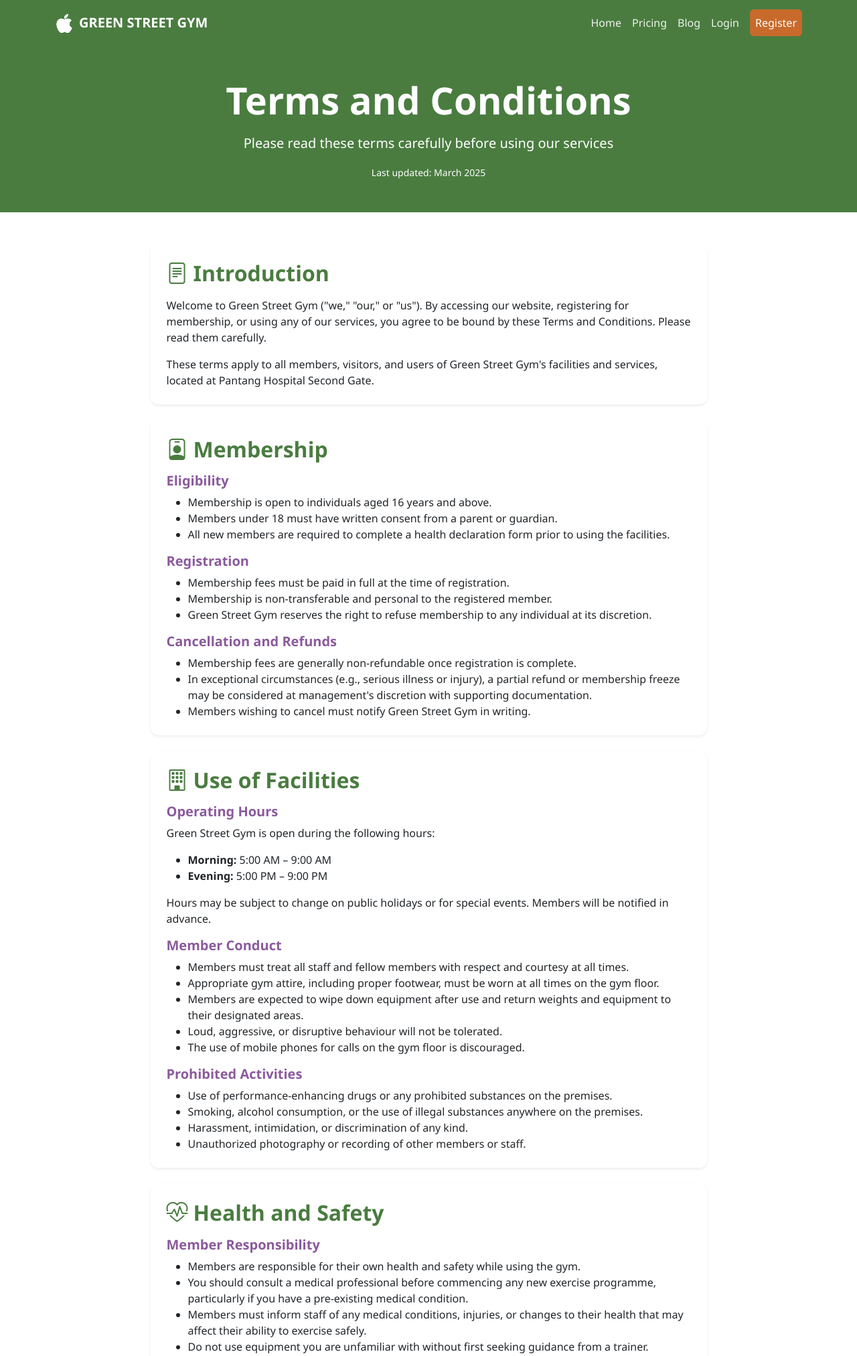
After one commit to kennedy-ak/gym, a Django app: page /terms/ in a window 1280 px wide. The commit adds this page. Shown: the top 2025 px of the page at 67% size. Run offline with Django 5.2, Linux system fonts and the light colour scheme.

Commit message:
Add Terms and Conditions page
- Create templates/terms.html with full T&C content
- Add TermsView class in gym/views.py
- Add /terms/ URL route in gym/urls.py
- Add Terms and Conditions link in footer (base.html)

Co-authored-by: kennedy-ak <kennedy-ak@users.noreply.github.com>

```diff
--- a/gym/urls.py
+++ b/gym/urls.py
@@ -18,12 +18,13 @@ from django.contrib import admin
 from django.urls import path, include
 from django.conf import settings
 from django.conf.urls.static import static
-from .views import HomeView, PricingView
+from .views import HomeView, PricingView, TermsView
 
 urlpatterns = [
     path('admin/', admin.site.urls),
     path('', HomeView.as_view(), name='home'),
     path('pricing/', PricingView.as_view(), name='pricing'),
+    path('terms/', TermsView.as_view(), name='terms'),
     path('accounts/', include('accounts.urls')),
     path('dashboard/', include('dashboard.urls')),
     path('blog/', include('blog.urls')),
--- a/gym/views.py
+++ b/gym/views.py
@@ -20,3 +20,8 @@ class PricingView(TemplateView):
         if request.user.is_authenticated:
             return redirect('dashboard:home')
         return super().get(request, *args, **kwargs)
+
+
+class TermsView(TemplateView):
+    """Terms and Conditions page view"""
+    template_name = 'terms.html'
--- a/templates/base.html
+++ b/templates/base.html
@@ -113,7 +113,8 @@
             </div>
             <hr class="border-secondary">
             <div class="text-center">
-                <p class="mb-0 text-white-50">&copy; 2025 Green Street Gym. All rights reserved.</p>
+                <p class="mb-1 text-white-50">&copy; 2025 Green Street Gym. All rights reserved.</p>
+                <p class="mb-0"><a href="{% url 'terms' %}" class="text-white-50 text-decoration-none small">Terms and Conditions</a></p>
             </div>
         </div>
     </footer>
--- /dev/null
+++ b/templates/terms.html
@@ -0,0 +1,185 @@
+{% extends 'base.html' %}
+{% load static %}
+
+{% block title %}Terms and Conditions - Green Street Gym{% endblock %}
+
+{% block content %}
+<!-- Page Header -->
+<section class="bg-gym-green text-white py-5">
+    <div class="container text-center">
+        <h1 class="display-4 fw-bold mb-3">Terms and Conditions</h1>
+        <p class="lead">Please read these terms carefully before using our services</p>
+        <p class="mb-0"><small>Last updated: March 2025</small></p>
+    </div>
+</section>
+
+<!-- Terms Content -->
+<section class="py-5">
+    <div class="container">
+        <div class="row justify-content-center">
+            <div class="col-lg-9">
+
+                <!-- Introduction -->
+                <div class="card border-0 shadow-sm mb-4">
+                    <div class="card-body p-4">
+                        <h2 class="text-gym-green fw-bold mb-3"><i class="bi bi-file-text me-2"></i>Introduction</h2>
+                        <p>Welcome to Green Street Gym ("we," "our," or "us"). By accessing our website, registering for membership, or using any of our services, you agree to be bound by these Terms and Conditions. Please read them carefully.</p>
+                        <p class="mb-0">These terms apply to all members, visitors, and users of Green Street Gym's facilities and services, located at Pantang Hospital Second Gate.</p>
+                    </div>
+                </div>
+
+                <!-- Membership -->
+                <div class="card border-0 shadow-sm mb-4">
+                    <div class="card-body p-4">
+                        <h2 class="text-gym-green fw-bold mb-3"><i class="bi bi-person-badge me-2"></i>Membership</h2>
+
+                        <h5 class="fw-bold text-gym-purple mb-2">Eligibility</h5>
+                        <ul class="mb-3">
+                            <li>Membership is open to individuals aged 16 years and above.</li>
+                            <li>Members under 18 must have written consent from a parent or guardian.</li>
+                            <li>All new members are required to complete a health declaration form prior to using the facilities.</li>
+                        </ul>
+
+                        <h5 class="fw-bold text-gym-purple mb-2">Registration</h5>
+                        <ul class="mb-3">
+                            <li>Membership fees must be paid in full at the time of registration.</li>
+                            <li>Membership is non-transferable and personal to the registered member.</li>
+                            <li>Green Street Gym reserves the right to refuse membership to any individual at its discretion.</li>
+                        </ul>
+
+                        <h5 class="fw-bold text-gym-purple mb-2">Cancellation and Refunds</h5>
+                        <ul class="mb-0">
+                            <li>Membership fees are generally non-refundable once registration is complete.</li>
+                            <li>In exceptional circumstances (e.g., serious illness or injury), a partial refund or membership freeze may be considered at management's discretion with supporting documentation.</li>
+                            <li>Members wishing to cancel must notify Green Street Gym in writing.</li>
+                        </ul>
+                    </div>
+                </div>
+
+                <!-- Use of Facilities -->
+                <div class="card border-0 shadow-sm mb-4">
+                    <div class="card-body p-4">
+                        <h2 class="text-gym-green fw-bold mb-3"><i class="bi bi-building me-2"></i>Use of Facilities</h2>
+
+                        <h5 class="fw-bold text-gym-purple mb-2">Operating Hours</h5>
+                        <p>Green Street Gym is open during the following hours:</p>
+                        <ul class="mb-3">
+                            <li><strong>Morning:</strong> 5:00 AM – 9:00 AM</li>
+                            <li><strong>Evening:</strong> 5:00 PM – 9:00 PM</li>
+                        </ul>
+                        <p class="mb-3">Hours may be subject to change on public holidays or for special events. Members will be notified in advance.</p>
+
+                        <h5 class="fw-bold text-gym-purple mb-2">Member Conduct</h5>
+                        <ul class="mb-3">
+                            <li>Members must treat all staff and fellow members with respect and courtesy at all times.</li>
+                            <li>Appropriate gym attire, including proper footwear, must be worn at all times on the gym floor.</li>
+                            <li>Members are expected to wipe down equipment after use and return weights and equipment to their designated areas.</li>
+                            <li>Loud, aggressive, or disruptive behaviour will not be tolerated.</li>
+                            <li>The use of mobile phones for calls on the gym floor is discouraged.</li>
+                        </ul>
+
+                        <h5 class="fw-bold text-gym-purple mb-2">Prohibited Activities</h5>
+                        <ul class="mb-0">
+                            <li>Use of performance-enhancing drugs or any prohibited substances on the premises.</li>
+                            <li>Smoking, alcohol consumption, or the use of illegal substances anywhere on the premises.</li>
+                            <li>Harassment, intimidation, or discrimination of any kind.</li>
+                            <li>Unauthorized photography or recording of other members or staff.</li>
+                        </ul>
+                    </div>
+                </div>
+
+                <!-- Health and Safety -->
+                <div class="card border-0 shadow-sm mb-4">
+                    <div class="card-body p-4">
+                        <h2 class="text-gym-green fw-bold mb-3"><i class="bi bi-heart-pulse me-2"></i>Health and Safety</h2>
+
+                        <h5 class="fw-bold text-gym-purple mb-2">Member Responsibility</h5>
+                        <ul class="mb-3">
+                            <li>Members are responsible for their own health and safety while using the gym.</li>
+                            <li>You should consult a medical professional before commencing any new exercise programme, particularly if you have a pre-existing medical condition.</li>
+                            <li>Members must inform staff of any medical conditions, injuries, or changes to their health that may affect their ability to exercise safely.</li>
+                            <li>Do not use equipment you are unfamiliar with without first seeking guidance from a trainer.</li>
+                        </ul>
+
+                        <h5 class="fw-bold text-gym-purple mb-2">Liability Waiver</h5>
+                        <p class="mb-0">Green Street Gym, its staff, and management shall not be held liable for any injury, loss, or damage sustained by members or visitors on the premises, except where such injury, loss, or damage is directly caused by the negligence of Green Street Gym or its employees. Members use the facilities entirely at their own risk.</p>
+                    </div>
+                </div>
+
+                <!-- Services and Bookings -->
+                <div class="card border-0 shadow-sm mb-4">
+                    <div class="card-body p-4">
+                        <h2 class="text-gym-green fw-bold mb-3"><i class="bi bi-calendar-check me-2"></i>Services and Bookings</h2>
+
+                        <h5 class="fw-bold text-gym-purple mb-2">Booking Policy</h5>
+                        <ul class="mb-3">
+                            <li>Certain services (e.g., personal training, massage therapy, home services) require advance booking through our online platform or by telephone.</li>
+                            <li>Bookings are subject to availability and are confirmed only upon full payment or agreed deposit.</li>
+                            <li>Please arrive at least 5 minutes before your scheduled appointment.</li>
+                        </ul>
+
+                        <h5 class="fw-bold text-gym-purple mb-2">Cancellation of Bookings</h5>
+                        <ul class="mb-3">
+                            <li>Cancellations must be made at least 24 hours in advance to avoid a cancellation fee.</li>
+                            <li>Late cancellations or no-shows may result in forfeiture of the session fee.</li>
+                            <li>Green Street Gym reserves the right to cancel or reschedule appointments and will provide reasonable notice where possible.</li>
+                        </ul>
+
+                        <h5 class="fw-bold text-gym-purple mb-2">Home Services</h5>
+                        <ul class="mb-0">
+                            <li>Home service bookings are subject to location availability and travel feasibility.</li>
+                            <li>A safe, adequate, and clean space must be provided at the client's location for therapy or training to take place.</li>
+                            <li>Green Street Gym reserves the right to decline home service requests if conditions are deemed unsafe.</li>
+                        </ul>
+                    </div>
+                </div>
+
+                <!-- Privacy -->
+                <div class="card border-0 shadow-sm mb-4">
+                    <div class="card-body p-4">
+                        <h2 class="text-gym-green fw-bold mb-3"><i class="bi bi-shield-lock me-2"></i>Privacy and Data</h2>
+                        <p>Green Street Gym collects personal information (including name, contact details, and health information) as part of the membership registration and booking process. This information is used solely to manage your membership, provide services, and communicate with you.</p>
+                        <ul class="mb-0">
+                            <li>Your personal information will not be sold or shared with third parties without your consent, except where required by law.</li>
+                            <li>You may request access to or deletion of your personal data by contacting us directly.</li>
+                            <li>CCTV cameras may be in operation throughout the premises for the safety and security of all members and staff.</li>
+                        </ul>
+                    </div>
+                </div>
+
+                <!-- Changes to Terms -->
+                <div class="card border-0 shadow-sm mb-4">
+                    <div class="card-body p-4">
+                        <h2 class="text-gym-green fw-bold mb-3"><i class="bi bi-pencil-square me-2"></i>Changes to These Terms</h2>
+                        <p class="mb-0">Green Street Gym reserves the right to update or amend these Terms and Conditions at any time. Members will be notified of significant changes. Continued use of our services following any changes constitutes acceptance of the revised terms.</p>
+                    </div>
+                </div>
+
+                <!-- Contact -->
+                <div class="card border-0 shadow-sm mb-4">
+                    <div class="card-body p-4">
+                        <h2 class="text-gym-green fw-bold mb-3"><i class="bi bi-envelope me-2"></i>Contact Us</h2>
+                        <p>If you have any questions about these Terms and Conditions, please contact us:</p>
+                        <ul class="mb-0">
+                            <li><strong>Location:</strong> Pantang Hospital Second Gate</li>
+                            <li><strong>Phone:</strong> 0288251997 / 0244236973</li>
+                            <li><strong>Hours:</strong> 5am – 9am / 5pm – 9pm</li>
+                        </ul>
+                    </div>
+                </div>
+
+                <!-- CTA -->
+                <div class="text-center mt-4">
+                    <a href="{% url 'pricing' %}" class="btn btn-gym-green btn-lg me-3">
+                        <i class="bi bi-tag me-2"></i>View Pricing
+                    </a>
+                    <a href="{% url 'accounts:register' %}" class="btn btn-gym-orange btn-lg">
+                        <i class="bi bi-person-plus me-2"></i>Join Now
+                    </a>
+                </div>
+
+            </div>
+        </div>
+    </div>
+</section>
+{% endblock %}
```
